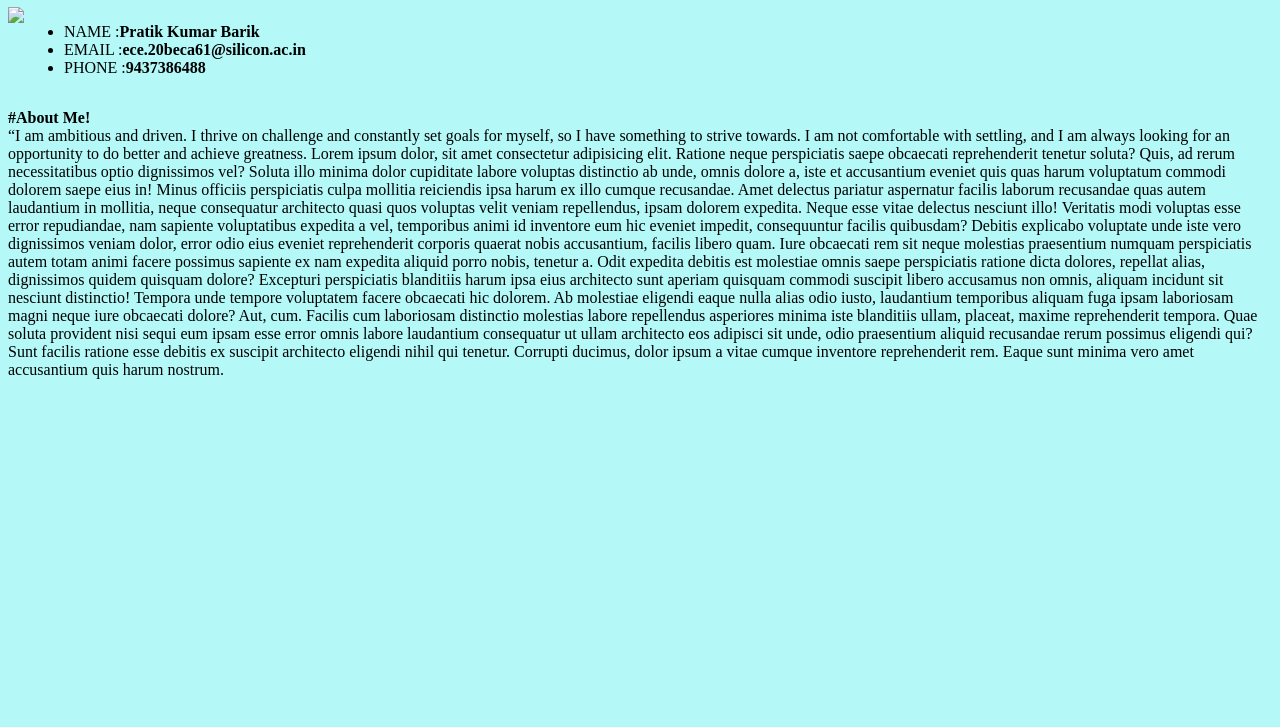
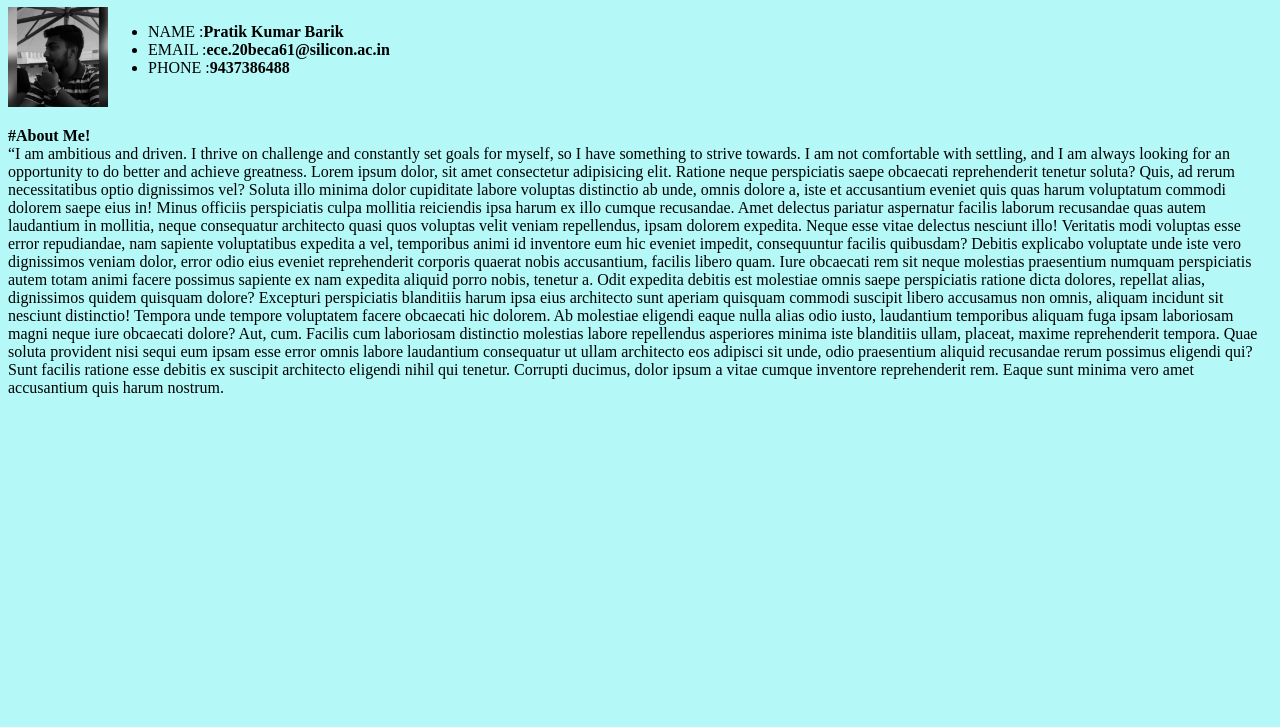
Before and after one commit to AnuragMishraa/mern-group4-projects, a plain HTML site: page Assignment1/Q1/q1.html in a window 1280 px wide. Shown: the part 73-800 px from the top of the page. Drawn offline with Linux system fonts and the light colour scheme.

Commit message:
Update q1.html

```diff
--- a/Assignment1/Q1/q1.html
+++ b/Assignment1/Q1/q1.html
@@ -8,7 +8,7 @@
 
     <div style="display:table">
         <div style="display:table-cell;float:left;">
-            <img src="img.jpeg" style="width: 100px;">
+            <img src="image.png" style="width: 100px;">
         </div>
         <div style="display:table-cell; vertical-align: top ;">
          <ul>
```
